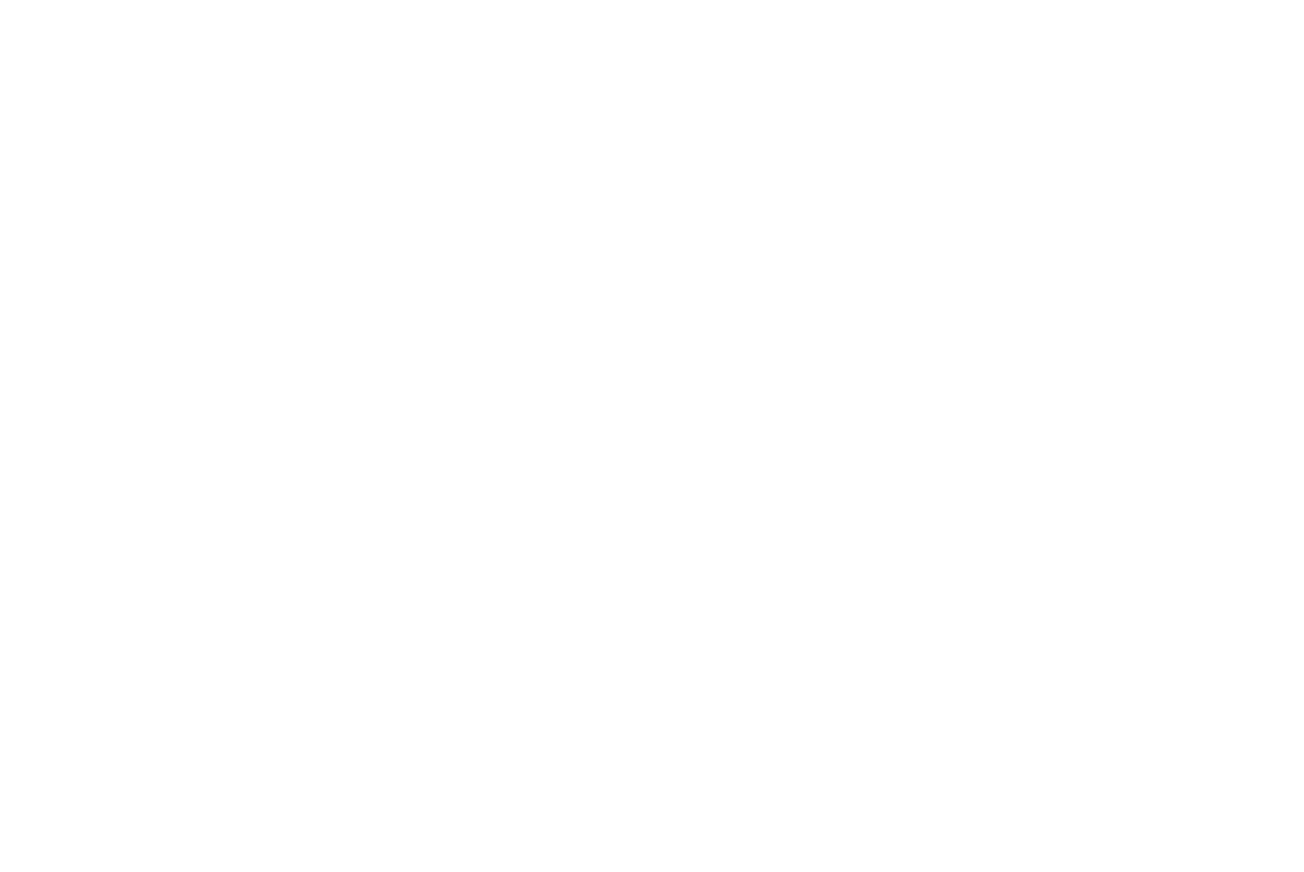
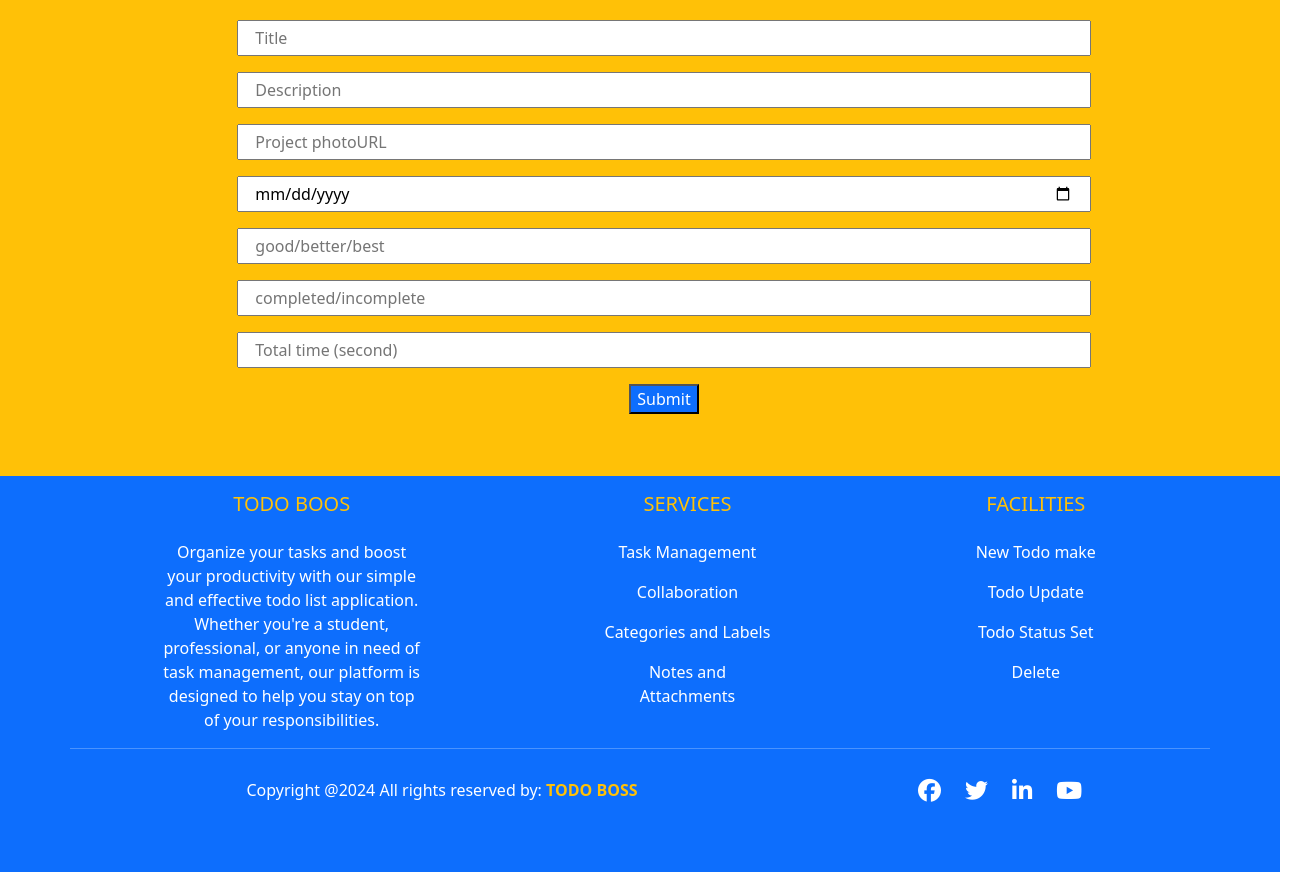
Before and after one commit to Sayedul3731/todo-app-client, a React (Vite) app: page /task-management in a window 1280 px wide. Before the commit this address had no page. Shown: the part 180-1052 px from the top of the page, 1304 px wide, since content can reach past the window. Before the commit the page ends 800 px from the top, so only its background shows below. Built offline with nearby package versions, Linux system fonts and the light colour scheme.

Commit message:
react-hook-form install and a form created for new todo make

```diff
--- a/package.json
+++ b/package.json
@@ -14,6 +14,7 @@
     "match-sorter": "^6.3.4",
     "react": "^18.2.0",
     "react-dom": "^18.2.0",
+    "react-hook-form": "^7.50.1",
     "react-router-dom": "^6.22.0",
     "sort-by": "^1.2.0"
   },
--- /dev/null
+++ b/src/page/taskManagement/TaskManagement.jsx
@@ -0,0 +1,48 @@
+import { useForm } from "react-hook-form";
+
+
+const TaskManagement = () => {
+
+    const { register, handleSubmit } = useForm();
+    const inputWith = "col-md-10 col-lg-10 col-xl-8 "
+    const handleNewProject = (data) => {
+        console.log(data);
+    }
+    return (
+        <div className="bg-warning mt-32">
+        <div className="my-10" style={{maxWidth: "1280px", marginLeft: "auto", marginRight: "auto"}}>
+            <div className="py-5  text-center" style={{minHeight: "600px"}}>
+                <h1 className="mb-5 text-">Create New TODO here!</h1>
+                <form onSubmit={handleSubmit(handleNewProject)} className="mx-4  col-md-12 col-lg-12 col-xl-12 ">
+                    <p>
+                        <input type='text' className={`${inputWith} px-3 py-1`} placeholder='Title' {...register('title', { required: true })} />
+                    </p>
+                    <p>
+                        <input type='text' className={`${inputWith} px-3 py-1`} placeholder='Description' {...register('description', { required: true })} />
+                    </p>
+                    <p>
+                        <input type='text' className={`${inputWith} px-3 py-1`} placeholder='Project photoURL' {...register('photoURL', { required: false })} />
+                    </p>
+                    <p>
+                        <input type='date' className={`${inputWith} px-3 py-1`} placeholder='CreatedDate' {...register('createdDate', { required: true })} />
+                    </p>
+                    <p>
+                        <input type='text' className={`${inputWith} px-3 py-1`} placeholder='good/better/best' {...register('quality', { required: true })} />
+                    </p>
+                    <p>
+                        <input type='text' className={`${inputWith} px-3 py-1`} placeholder='completed/incomplete' {...register('status', { required: true })} />
+                    </p>
+                    <p>
+                        <input type='text' className={`${inputWith} px-3 py-1`} placeholder='Total time (second)' {...register('time', { required: true })} />
+                    </p>
+                    <div className=" flex justify-center">
+                        <input type="submit" className="bg-primary px-10 font-semibold text-white py-[8px] text-lg" />
+                    </div>
+                </form>
+            </div>
+        </div>
+    </div>
+    );
+};
+
+export default TaskManagement;
--- a/src/routes/routes.jsx
+++ b/src/routes/routes.jsx
@@ -3,6 +3,7 @@ import MainLayout from "../layout/mainLayout/MainLayout";
 import Home from "../page/home/Home";
 import Login from "../page/login/Login";
 import Register from "../page/register/Register";
+import TaskManagement from "../page/taskManagement/TaskManagement";
 const router = createBrowserRouter([
     {
         path: "/",
@@ -19,6 +20,10 @@ const router = createBrowserRouter([
             {
                 path: "register",
                 element: <Register></Register>
+            },
+            {
+                path: "task-management",
+                element: <TaskManagement></TaskManagement>
             }
         ]
     },
--- a/src/shared/Footer.jsx
+++ b/src/shared/Footer.jsx
@@ -56,22 +56,22 @@ const Footer = () => {
                         <div className="text-center text-md-right">
                             <ul className="list-unstyled list-inline">
                                 <li className="list-inline-item">
-                                    <a href="#" className="btn-floating btn-sm text-white" style={{fontSize: "23px"}}>
+                                    <a href="https://www.facebook.com/" className="btn-floating btn-sm text-white" style={{fontSize: "23px"}}>
                                         <i className="fab fa-facebook"></i>
                                     </a>
                                 </li>
                                 <li className="list-inline-item">
-                                    <a href="#" className="btn-floating btn-sm text-white" style={{fontSize: "23px"}}>
+                                    <a href="https://www.twitter.com/" className="btn-floating btn-sm text-white" style={{fontSize: "23px"}}>
                                         <i className="fab fa-twitter"></i>
                                     </a>
                                 </li>
                                 <li className="list-inline-item">
-                                    <a href="#" className="btn-floating btn-sm text-white" style={{fontSize: "23px"}}>
+                                    <a href="https://www.linkedin.com/" className="btn-floating btn-sm text-white" style={{fontSize: "23px"}}>
                                         <i className="fab fa-linkedin-in"></i>
                                     </a>
                                 </li>
                                 <li className="list-inline-item">
-                                    <a href="#" className="btn-floating btn-sm text-white" style={{fontSize: "23px"}}>
+                                    <a href="https://www.youtube.com/" className="btn-floating btn-sm text-white" style={{fontSize: "23px"}}>
                                         <i className="fab fa-youtube"></i>
                                     </a>
                                 </li>
--- a/src/shared/Navbar.jsx
+++ b/src/shared/Navbar.jsx
@@ -11,10 +11,10 @@ const Navbar = () => {
                     <div className="collapse navbar-collapse " id="navbarText">
                         <ul className="navbar-nav me-auto mb-2 mb-lg-0">
                             <li className="nav-item">
-                                <a className="nav-link active" aria-current="page" href="#" style={{ color: "white" }}>Home</a>
+                                <a className="nav-link active" aria-current="page" href="/" style={{ color: "white" }}>Home</a>
                             </li>
                             <li className="nav-item">
-                                <a className="nav-link" href="#" style={{ color: "white" }}>Task Management</a>
+                                <a className="nav-link" href="task-management" style={{ color: "white" }}>Task Management</a>
                             </li>
                         </ul>
                         <span className="navbar-text" style={{ color: "white" }}>
```
Also changed, not shown: 1 other file (tests, documents, lock files or other folders).
